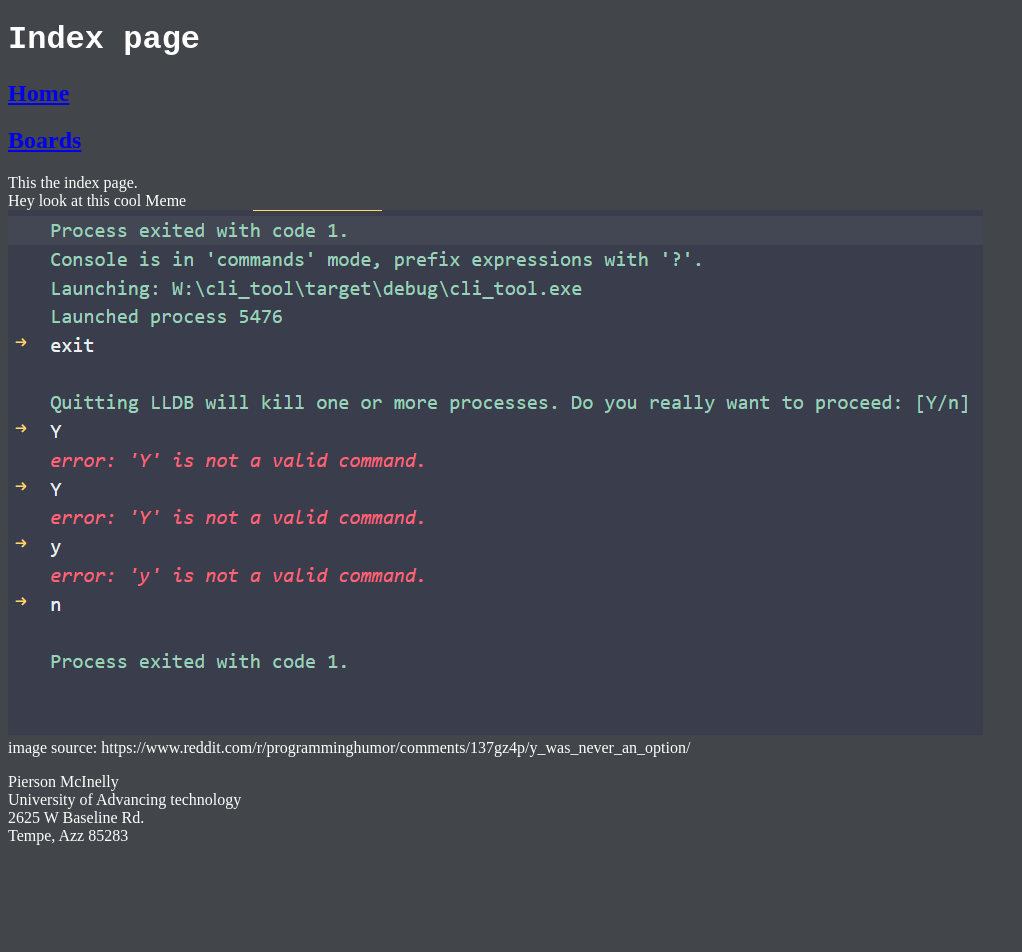
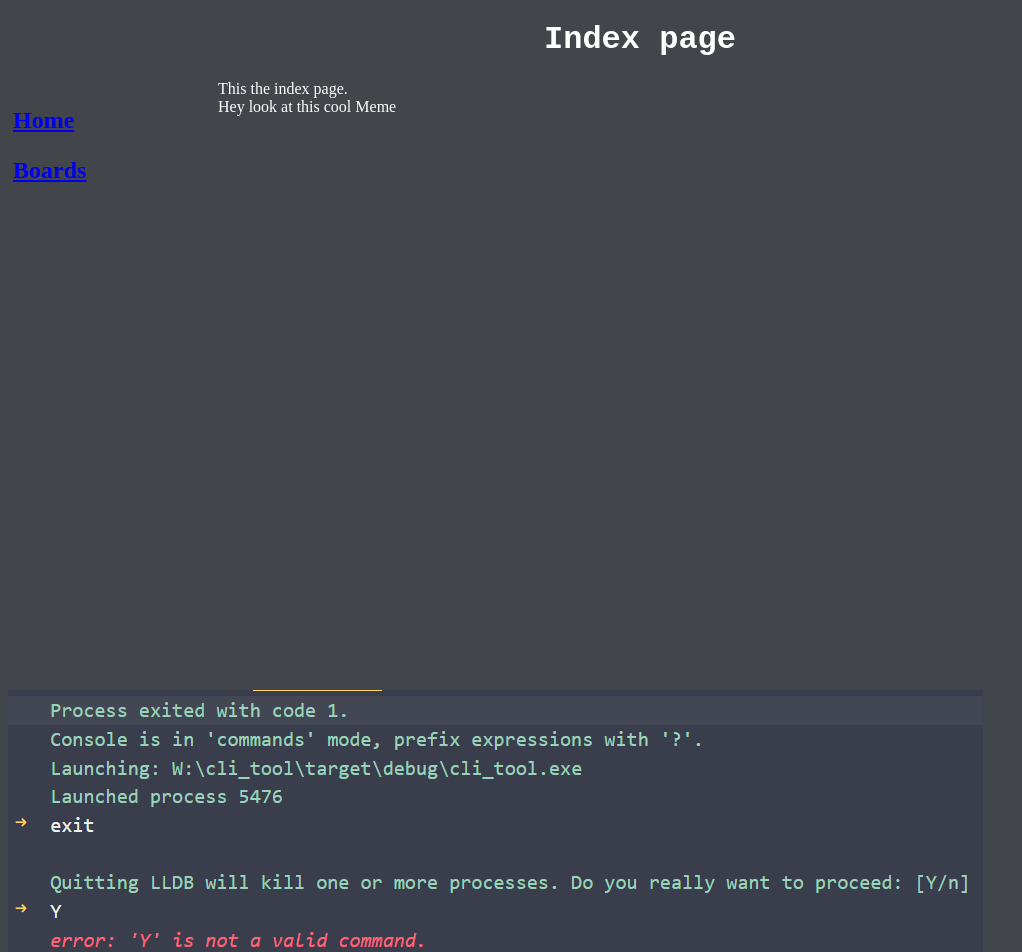
Before and after one commit to PWMUAT/UAT, a plain HTML site: page Index.html in a window 1280 px wide. Shown: the top 952 px of the page, without its empty margins (0-1022 px from the left). Before the commit the page ends 853 px from the top, so only its background shows below. Drawn offline with Linux system fonts and the light colour scheme.

Commit message:
Add files via upload

```diff
--- a/main.css
+++ b/main.css
@@ -6,3 +6,21 @@ h1{
     font-family:'Courier New', Courier, monospace;
     color: white;
 }
+nav{
+    height: 600px;
+    width: 200px;
+    float: left;
+    padding: 5px;
+    line-height: 30px;
+}
+footer{
+    text-align: center;
+    /* I dont like how this offsets the footer from the header so its gooooooone
+    margin-right: 200px;*/
+}
+#IndexMeme{
+    margin-right: 200px;
+}
+header{
+    text-align: center;
+}
```
Also changed, not shown: Index.html (+1 -0 lines), boards.html (+1 -0 lines), practice.html (+7 -0 lines).
